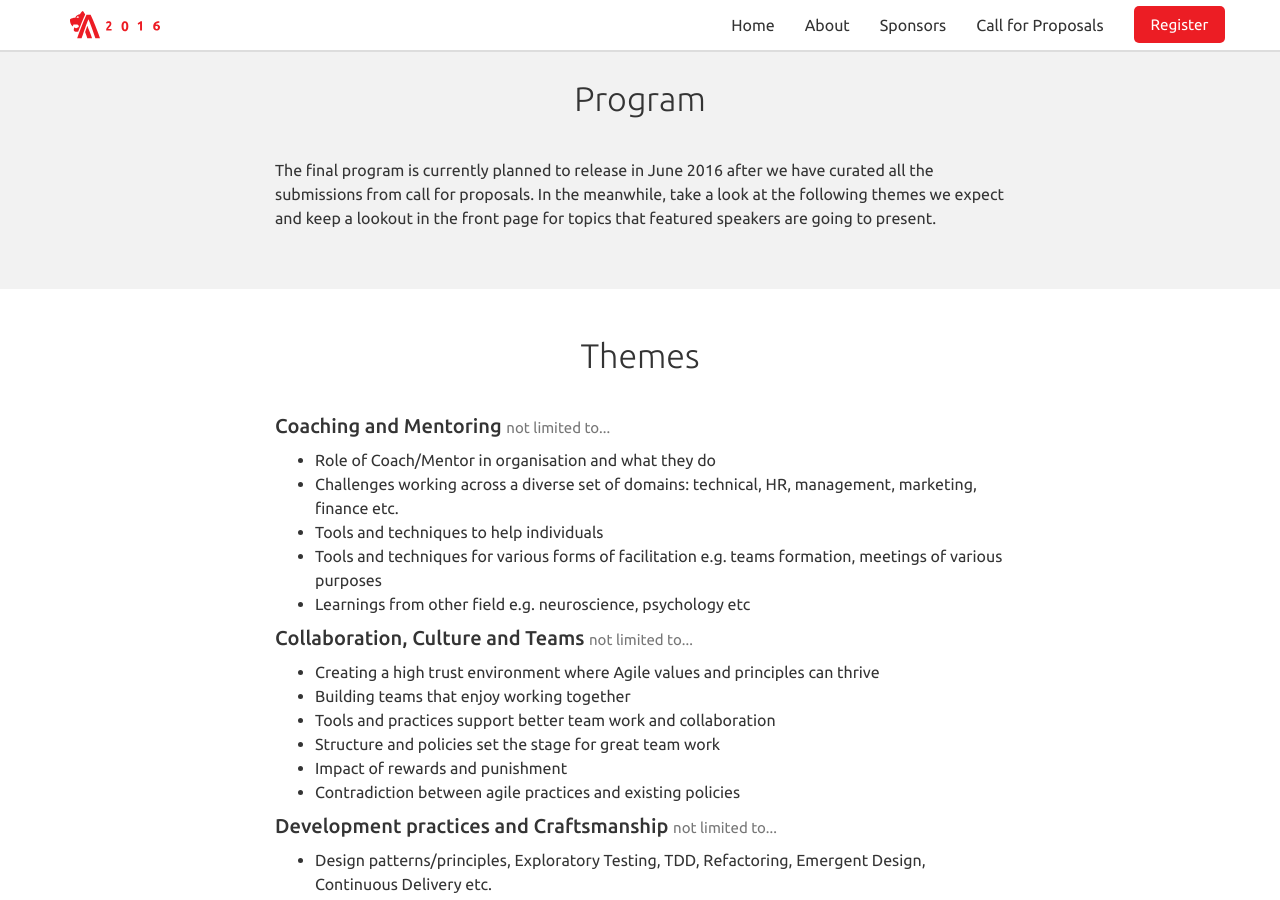
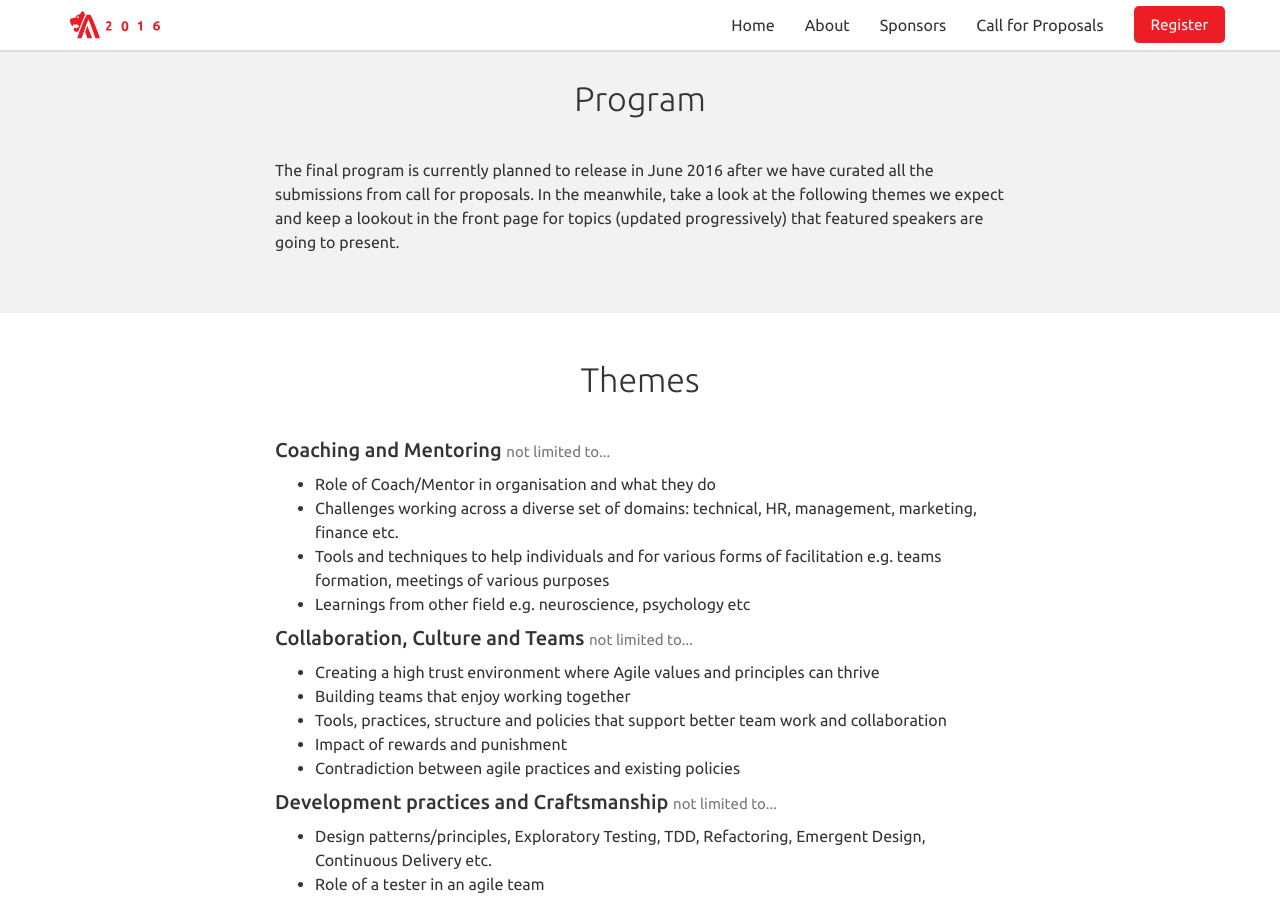
Before and after one commit to agilesingapore/2016, a Jekyll site: the page built from program.html, in a window 1280 px wide and 900 px high. Built offline with Jekyll 4.4.1, drawn with Linux system fonts in a browser that asks for light colours; nearby versions of some CDN libraries; comment, search, counter and statistics services are not loaded.

Commit message:
Updated descrpition

```diff
--- a/program.html
+++ b/program.html
@@ -8,12 +8,12 @@
     <div class="col-md-8 col-md-offset-2">
       <h2>Program</h2>
       <p>The final program is currently planned to release in June 2016 after we have curated all the submissions from call for proposals. In the meanwhile,
-        take a look at the following themes we expect and keep a lookout in the front page for topics that featured speakers are going to present.
+        take a look at the following themes we expect and keep a lookout in the front page for topics (updated progressively) that featured speakers are going to present.
       </p>
   </div>
 </section>
 
-<section class="themes">
+<section id="themes" class="themes">
   <div class="container">
     <div class="col-md-8 col-md-offset-2">
       <h2>Themes</h2>
@@ -22,8 +22,7 @@
       <ul>
         <li>Role of Coach/Mentor in organisation and what they do</li>
         <li>Challenges working across a diverse set of domains: technical, HR, management, marketing, finance etc.</li>
-        <li>Tools and techniques to help individuals</li>
-        <li>Tools and techniques for various forms of facilitation e.g. teams formation, meetings of various purposes</li>
+        <li>Tools and techniques to help individuals and for various forms of facilitation e.g. teams formation, meetings of various purposes</li>
         <li>Learnings from other field e.g. neuroscience, psychology etc</li>
       </ul>
 
@@ -31,8 +30,7 @@
       <ul>
         <li>Creating a high trust environment where Agile values and principles can thrive</li>
         <li>Building teams that enjoy working together</li>
-        <li>Tools and practices support better team work and collaboration</li>
-        <li>Structure and policies set the stage for great team work</li>
+        <li>Tools, practices, structure and policies that support better team work and collaboration</li>
         <li>Impact of rewards and punishment</li>
         <li>Contradiction between agile practices and existing policies</li>
       </ul>
```
